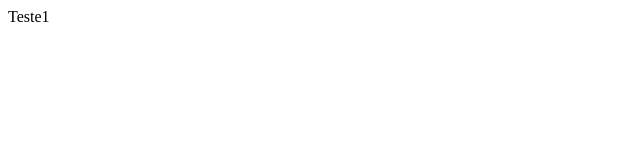
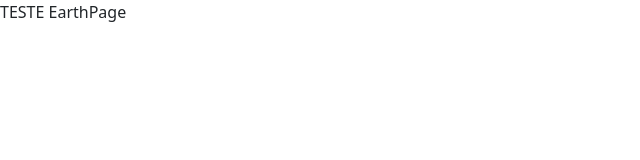
Before and after one commit to Lidia-2309/3DModel, a React (Create React App) app: page /earth in a window 1280 px wide. Shown: the top 160 px of the page, without its empty margins (0-640 px from the left). Built offline with nearby package versions, Linux system fonts and the light colour scheme.

Commit message:
Cube and Music

```diff
--- a/src/App.js
+++ b/src/App.js
@@ -1,9 +1,8 @@
+import { Rotas } from "./routes";
 
 function App() {
   return (
-    <div className="App">
-     Teste1
-    </div>
+    <Rotas/>
   );
 }
 
--- a/src/pages/cube/cube.js
+++ b/src/pages/cube/cube.js
@@ -21,8 +21,8 @@ function Cube3d (props) {
             onPointerOut={(event) => setHovered(false)}
         >
             <OrbitControls target = {[0, 0.35, 0]} maxPolarAngle={1.45}/>
-            <PerspectiveCamera makeDefault fav= {50} position={[3, 2, 5]}/>
-            <boxGeometry args={[1, 1, 1]}/>
+            <PerspectiveCamera makeDefault fav= {10} position={[3, 2, 5]}/>
+            <boxGeometry args={[2, 2, 2]}/>
             <meshStandardMaterial
                 wireframe={props.wireframe}
                 color={hovered ? "blue" : "orange"}
--- a/src/pages/earth/earth.js
+++ b/src/pages/earth/earth.js
@@ -0,0 +1,35 @@
+import React from "react";
+import { Canvas } from "@react-three/fiber";
+import { useGLTF, Stage, PresentationControls } from "@react-three/drei";
+
+/* function Model (props) {
+    const {scene} = useGLTF("bathroom.glb");
+    return <primitive object={scene} {...props} />
+}
+ */
+const EarthPage = () => {
+    return (
+        <div className="App">
+            TESTE EarthPage
+           {/*  <div className="App-header">
+                <Canvas
+                    dpr={[4,8]}
+                    shadows camera={{fav:1000}}
+                    style={{"position":"absolute"}}
+                >
+                    <PresentationControls
+                        speed={3}
+                        global zoom={0.5}
+                        polar={[-100, Math.PI / 4]}
+                    >
+                        <Stage environment={null}>
+                            <Model scale={0.05} />
+                        </Stage>
+                    </PresentationControls>
+                </Canvas>
+            </div> */}
+        </div>
+    );
+}
+
+export default EarthPage;
--- /dev/null
+++ b/src/routes/index.js
@@ -0,0 +1,16 @@
+import { BrowserRouter, Route, Routes } from "react-router-dom";
+import Menu from '../home/index';
+import CubeApp from "../pages/cube";
+import EarthPage from "../pages/earth/earth";
+
+export const Rotas = () => {
+    return(
+        <BrowserRouter>
+            <Routes>
+                <Route path='/' element={<Menu/>} />
+                <Route path='/cube' element={<CubeApp/>} />
+                <Route path='/earth' element={<EarthPage/>} />
+            </Routes>
+        </BrowserRouter>
+    )
+}
```
